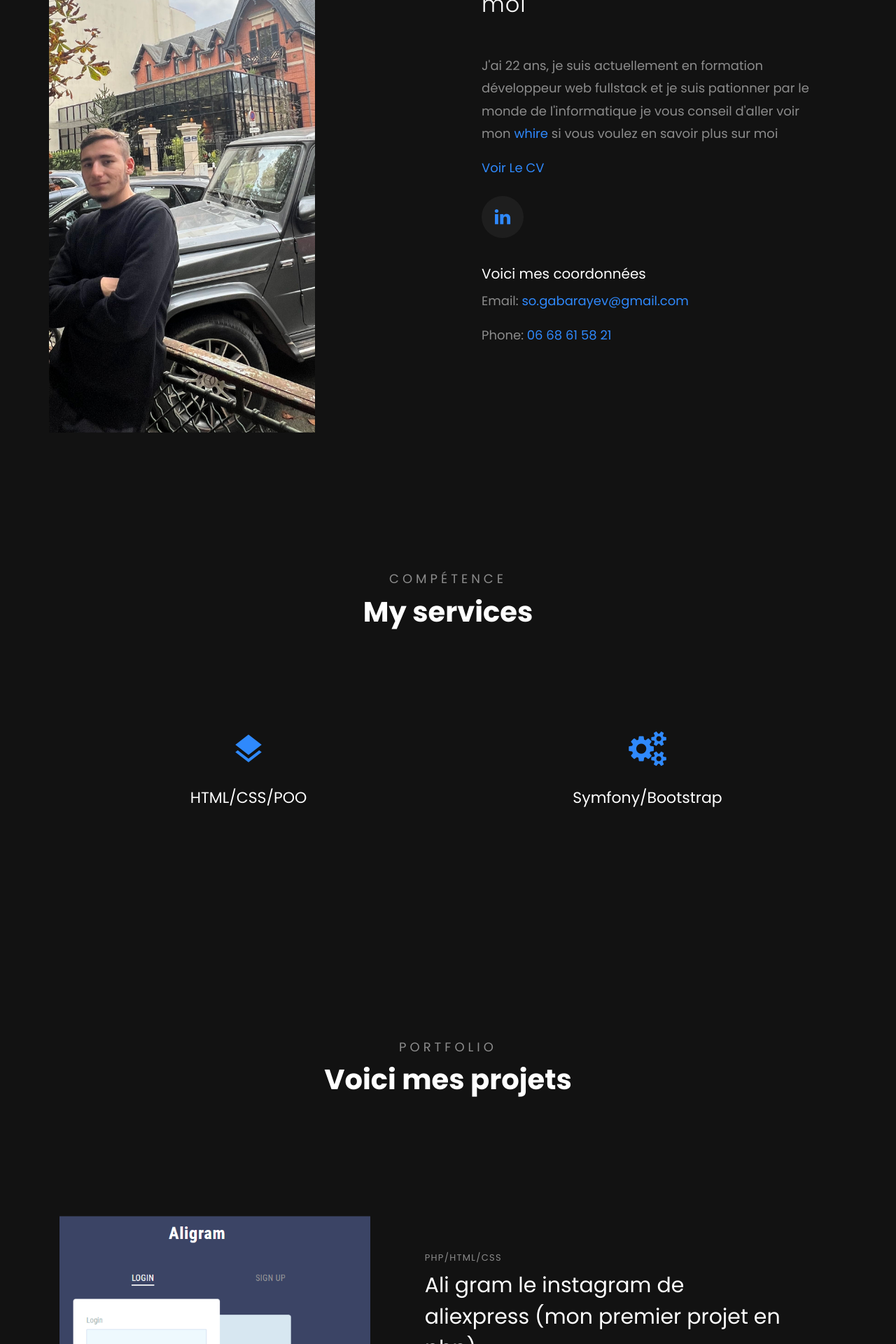
After one commit to SoslanGab/soslan-portfolio, a PHP site: page /index.php in a window 1280 px wide. The commit adds this page. Shown: the part 1040-2960 px from the top of the page at 70% size. Run offline with PHP 8.4, Linux system fonts and the light colour scheme; some libraries are stand-ins or nearby versions; some web fonts are replaced.

Commit message:
Modification CV

```diff
--- /dev/null
+++ b/footer.php
@@ -0,0 +1,27 @@
+<footer class="ftco-footer ftco-bg-dark ftco-section">
+    <div class="container">
+        <div class="row mb-5 justify-content-center">
+        <div class="col-md-5 text-center">
+            <div class="ftco-footer-widget mb-5">
+            <ul class="ftco-footer-social list-unstyled">
+
+                <li><a  target="_blank" href="https://fr.linkedin.com/in/soslan-gabarayev-214906249"><span class="icon-linkedin"></span></a></li>
+
+            </ul>
+            </div>
+            <div class="ftco-footer-widget">
+            <h2 class="mb-3">Contactez Moi</h2>
+            <p class="h3 email"><a href="mailto:so.gabarayev@gmail.com">so.gabarayev@gmail.com</a></p>
+            </div>
+        </div>
+        </div>
+        <div class="row">
+        <div class="col-md-12 text-center">
+
+            <p><!-- Link back to Colorlib can't be removed. Template is licensed under CC BY 3.0. -->
+    Copyright &copy;<script>document.write(new Date().getFullYear());</script> All rights reserved | Fait avec amour  <i class="icon-heart" aria-hidden="true" style="color: red;"></i> par <a href="https://colorlib.com" target="_blank">Soslan</a>
+    <!-- Link back to Colorlib can't be removed. Template is licensed under CC BY 3.0. --></p>
+        </div>
+        </div>
+    </div>
+</footer>
--- a/index.html
+++ b/index.php
@@ -1,31 +1,5 @@
 <!DOCTYPE html>
 <html lang="en">
-  <head>
-    <title>Portofolio Soslan</title>
-    <meta charset="utf-8">
-    <meta name="viewport" content="width=device-width, initial-scale=1, shrink-to-fit=no">
-
-    <link href="https://fonts.googleapis.com/css?family=Poppins:300,400,700" rel="stylesheet">
-
-    <link rel="stylesheet" href="css/open-iconic-bootstrap.min.css">
-    <link rel="stylesheet" href="css/animate.css">
-
-    <link rel="stylesheet" href="css/owl.carousel.min.css">
-    <link rel="stylesheet" href="css/owl.theme.default.min.css">
-    <link rel="stylesheet" href="css/magnific-popup.css">
-
-    <link rel="stylesheet" href="css/aos.css">
-
-    <link rel="stylesheet" href="css/ionicons.min.css">
-
-    <link rel="stylesheet" href="css/bootstrap-datepicker.css">
-    <link rel="stylesheet" href="css/jquery.timepicker.css">
-
-
-    <link rel="stylesheet" href="css/flaticon.css">
-    <link rel="stylesheet" href="css/icomoon.css">
-    <link rel="stylesheet" href="css/style.css">
-  </head>
   <body>
 
     <div class="KW_progressContainer">
@@ -34,27 +8,14 @@
       </div>
     </div>
     <div class="page">
-    <nav id="colorlib-main-nav" role="navigation">
-      <a href="#" class="js-colorlib-nav-toggle colorlib-nav-toggle active"><i></i></a>
-      <div class="js-fullheight colorlib-table">
-        <div class="img" style="background-image: url(images/author-2.jpg);"></div>
-        <div class="colorlib-table-cell js-fullheight">
-          <div class="row no-gutters">
-            <div class="col-md-12 text-center">
-              <h1 class="mb-4"><a href="index.html" class="logo">Soslan Gabaraev</a></h1>
-              <ul>
-                <li class="active"><a href="index.html"><span><small>01</small>Accueil</span></a></li>
-                <li><a href="about.html"><span><small>02</small>A propos</span></a></li>
-                <li><a href="services.html"><span><small>03</small>Services</span></a></li>
-                <li><a href="portfolio.html"><span><small>04</small>Portfolio</span></a></li>
-                <li><a href="blog.html"><span><small>05</small>Blog</span></a></li>
-                <li><a href="contact.html"><span><small>06</small>Contact</span></a></li>
-              </ul>
-            </div>
-          </div>
-        </div>
-      </div>
-    </nav>
+
+      <?php
+
+        include 'menu-nav.php'
+
+
+
+      ?>
 
     <div id="colorlib-page">
       <header>
@@ -108,7 +69,7 @@
                 <div class="p-5">
                   <h2 class="mb-5 background">Salut! Voici un résumer sur moi</h2>
                   <p>J'ai 22 ans, je suis actuellement en formation développeur web fullstack et je suis pationner par le monde de l'informatique   je vous conseil d'aller voir mon <a target="_blank" href="https://www.whire.me/@soslan">whire</a> si vous voulez en savoir plus sur moi</p>
-                  <p><a href="" download="Article_HTML5_download.txt">Télécharger l'article en TXT</a></p>
+                  <p><a target="_blank" href="CV/soslan_cv.pdf" download="soslan_cv">Voir Le CV</a></p>
                   <ul class="ftco-footer-social list-unstyled mt-4">
                     <li><a  target="_blank" href="https://fr.linkedin.com/in/soslan-gabarayev-214906249"><span class="icon-linkedin"></span></a></li>
                   </ul>
@@ -165,6 +126,9 @@
         </div>
       </section>
 
+
+
+
       <section class="ftco-section">
         <div class="container">
           <div class="row justify-content-center mb-5 pb-5">
@@ -175,46 +139,77 @@
           </div>
           <div class="row no-gutters">
           <div class="block-3 d-md-flex ftco-animate" data-scrollax-parent="true">
-            <a href="portfolio-single.html" class="image d-flex justify-content-center align-items-center" style="background-image: url('images/insta.png'); " data-scrollax=" properties: { translateY: '-30%'}">
+            <a target="_blank" href="https://soslan-insta.projets.garage404.com/" class="image d-flex justify-content-center align-items-center" style="background-image: url('images/insta.png'); " data-scrollax=" properties: { translateY: '-30%'}">
               <div class="icon d-flex text-center justify-content-center align-items-center">
                 <span class="icon-search"></span>
               </div>
             </a>
             <div class="text">
-              <h4 class="subheading uppercase">aligram</h4>
-              <h2 class="heading"><a href="portfolio-single.html">Ali gram le instagram de aliexpress (mon premier projet en php) </a></h2>
+              <h4 class="subheading uppercase">PHP/HTML/CSS</h4>
+              <h2 class="heading"><a target="_blank" href="https://soslan-insta.projets.garage404.com/">Ali gram le instagram de aliexpress (mon premier projet en php) </a></h2>
               <p>Aligram a été realisé en binomme je me suis occupé du front et un peu de back également, c'était ma première fois avec le PHP et j'en été ravi</p>
               <p><a target="_blank" href="https://soslan-insta.projets.garage404.com/">Voir le Projet</a></p>
             </div>
           </div>
           <div class="block-3 d-md-flex ftco-animate" data-scrollax-parent="true">
-            <a href="portfolio-single.html" class="image order-2 d-flex justify-content-center align-items-center" style="background-image: url('images/combat.png'); " data-scrollax=" properties: { translateY: '-30%'}">
+            <a target="_blank" href="https://soslan-combat.projets.garage404.com/" class="image order-2 d-flex justify-content-center align-items-center" style="background-image: url('images/combat.png'); " data-scrollax=" properties: { translateY: '-30%'}">
               <div class="icon d-flex text-center justify-content-center align-items-center">
                 <span class="icon-search"></span>
               </div>
             </a>
             <div class="text order-1">
-              <h4 class="subheading">Combat</h4>
-              <h2 class="heading"><a href="portfoli-singleo.html">Le Tp Combat</a></h2>
+              <h4 class="subheading">POO</h4>
+              <h2 class="heading"><a target="_blank" href="https://soslan-combat.projets.garage404.com/">Le Tp Combat</a></h2>
               <p>Ce Tp était travaillé en solo, c'est le Tp qui m'a le plus plus au vu de la thématique je suis un grand fan de combat alors je me suis régalé sur le front. C'était notre premier projet en POO</p>
               <p><a target="_blank" href="https://soslan-combat.projets.garage404.com/">Voir le Projet</a></p>
             </div>
           </div>
+
           <div class="block-3 d-md-flex ftco-animate" data-scrollax-parent="true">
-            <a href="portfolio-single.html" class="image d-flex justify-content-center align-items-center" style="background-image: url('images/work-3.jpg'); " data-scrollax=" properties: { translateY: '-30%'}">
+            <a target="_blank" href="https://soslan-luxury.projets.garage404.com/" class="image d-flex justify-content-center align-items-center" style="background-image: url('images/image-luxury.png'); " data-scrollax=" properties: { translateY: '-30%'}">
               <div class="icon d-flex text-center justify-content-center align-items-center">
                 <span class="icon-search"></span>
               </div>
             </a>
             <div class="text">
-              <h4 class="subheading">Luxury</h4>
-              <h2 class="heading"><a href="portfolio-single.html">Tp Luxury</a></h2>
+              <h4 class="subheading">Symfony</h4>
+              <h2 class="heading"><a target="_blank" href="https://soslan-luxury.projets.garage404.com/">Tp Luxury</a></h2>
               <p>Ce Tp est le premier Tp Symfony qu'on a fait-on l'a réalisé en solo, j'ai bien aimé Symfony j'aime beaucoup ce framework j'aimerais le perfectionner</p>
-              <p><a href="https://soslan-luxury.projets.garage404.com/">Voir le Projet</a></p>
+              <p><a target="_blank" href="https://soslan-luxury.projets.garage404.com/">Voir le Projet</a></p>
             </div>
           </div>
+
+          <div class="block-3 d-md-flex ftco-animate" data-scrollax-parent="true">
+            <a target="_blank" href="https://prestasoslan.projets.garage404.com/" class="image order-2 d-flex justify-content-center align-items-center" style="background-image: url('images/image_prestashop.png'); object-fit: contain ; " data-scrollax=" properties: { translateY: '-30%'}">
+              <div class="icon d-flex text-center justify-content-center align-items-center">
+                <span class="icon-search"></span>
+              </div>
+            </a>
+            <div class="text order-1">
+              <h4 class="subheading">PrestaShop</h4>
+              <h2 class="heading"><a target="_blank" href="https://prestasoslan.projets.garage404.com/">TP PrestaShop</a></h2>
+              <p>EFS(Elite Fighting Shop) c'est ma decouverte de PrestaShop un module assez sympa facile a utilisé pas trés compliqué a comprendre</p>
+              <p><a target="_blank" href="https://prestasoslan.projets.garage404.com/">Voir le Projet</a></p>
+            </div>
+          </div>
+
+          <div class="block-3 d-md-flex ftco-animate" data-scrollax-parent="true">
+            <a target="_blank" href="https://reactcombat.vercel.app/" class="image d-flex justify-content-center align-items-center" style="background-image: url('images/image-combat.png'); " data-scrollax=" properties: { translateY: '-30%'}">
+              <div class="icon d-flex text-center justify-content-center align-items-center">
+                <span class="icon-search"></span>
+              </div>
+            </a>
+            <div class="text">
+              <h4 class="subheading">React</h4>
+              <h2 class="heading"><a target="_blank" href="https://reactcombat.vercel.app/">Tp Luxury</a></h2>
+              <p>Ce Tp est le premier Tp React qu'on a fait-on l'a réalisé en solo, j'ai bien aimé React j'aime beaucoup ce framework j'aimerais le perfectionner</p>
+              <p><a target="_blank" href="https://reactcombat.vercel.app/">Voir le Projet</a></p>
+            </div>
+          </div>
+
+
         </div>
-        </div>
+      </div>
       </section>
 
       <section class="ftco-section ftco-counter" id="section-counter">
@@ -258,33 +253,11 @@
         </div>
       </section>
 
-      <footer class="ftco-footer ftco-bg-dark ftco-section">
-        <div class="container">
-          <div class="row mb-5 justify-content-center">
-            <div class="col-md-5 text-center">
-              <div class="ftco-footer-widget mb-5">
-                <ul class="ftco-footer-social list-unstyled">
 
-                  <li><a  target="_blank" href="https://fr.linkedin.com/in/soslan-gabarayev-214906249"><span class="icon-linkedin"></span></a></li>
+      <?php
+        include 'footer.php';
 
-                </ul>
-              </div>
-              <div class="ftco-footer-widget">
-                <h2 class="mb-3">Contactez Moi</h2>
-                <p class="h3 email"><a href="mailto:so.gabarayev@gmail.com">so.gabarayev@gmail.com</a></p>
-              </div>
-            </div>
-          </div>
-          <div class="row">
-            <div class="col-md-12 text-center">
-
-              <p><!-- Link back to Colorlib can't be removed. Template is licensed under CC BY 3.0. -->
-      Copyright &copy;<script>document.write(new Date().getFullYear());</script> All rights reserved | Fait avec amour  <i class="icon-heart" aria-hidden="true" style="color: red;"></i> par <a href="https://colorlib.com" target="_blank">Soslan</a>
-      <!-- Link back to Colorlib can't be removed. Template is licensed under CC BY 3.0. --></p>
-            </div>
-          </div>
-        </div>
-      </footer>
+      ?>
 
       <!-- loader -->
       <div id="ftco-loader" class="show fullscreen"><svg class="circular" width="48px" height="48px"><circle class="path-bg" cx="24" cy="24" r="22" fill="none" stroke-width="4" stroke="#eeeeee"/><circle class="path" cx="24" cy="24" r="22" fill="none" stroke-width="4" stroke-miterlimit="10" stroke="#F96D00"/></svg></div>
--- /dev/null
+++ b/menu-nav.php
@@ -0,0 +1,50 @@
+
+<head>
+    <title>Portofolio Soslan</title>
+    <meta charset="utf-8">
+    <meta name="viewport" content="width=device-width, initial-scale=1, shrink-to-fit=no">
+
+    <link href="https://fonts.googleapis.com/css?family=Poppins:300,400,700" rel="stylesheet">
+
+    <link rel="stylesheet" href="css/open-iconic-bootstrap.min.css">
+    <link rel="stylesheet" href="css/animate.css">
+
+    <link rel="stylesheet" href="css/owl.carousel.min.css">
+    <link rel="stylesheet" href="css/owl.theme.default.min.css">
+    <link rel="stylesheet" href="css/magnific-popup.css">
+
+    <link rel="stylesheet" href="css/aos.css">
+
+    <link rel="stylesheet" href="css/ionicons.min.css">
+
+    <link rel="stylesheet" href="css/bootstrap-datepicker.css">
+    <link rel="stylesheet" href="css/jquery.timepicker.css">
+
+
+    <link rel="stylesheet" href="css/flaticon.css">
+    <link rel="stylesheet" href="css/icomoon.css">
+    <link rel="stylesheet" href="css/style.css">
+  </head>
+
+
+
+
+<nav id="colorlib-main-nav" role="navigation">
+      <a href="#" class="js-colorlib-nav-toggle colorlib-nav-toggle active"><i></i></a>
+      <div class="js-fullheight colorlib-table">
+        <div class="img" style="background-image: url(images/photo.jpg);"></div>
+        <div class="colorlib-table-cell js-fullheight">
+          <div class="row no-gutters">
+            <div class="col-md-12 text-center">
+              <h1 class="mb-4"><a href="index.html" class="logo">Soslan Gabaraev</a></h1>
+              <ul>
+                <li class="active"><a href="index.html"><span><small>01</small>Accueil</span></a></li>
+                <li><a href="about.php"><span><small>02</small>A propos</span></a></li>
+                <li><a href="portfolio.html"><span><small>04</small>Portfolio</span></a></li>
+                <li><a href="blog.html"><span><small>05</small>Blog</span></a></li>
+              </ul>
+            </div>
+          </div>
+        </div>
+      </div>
+    </nav>
```
Also changed, not shown: about.php (renamed from about.html, +34 -96 lines), images/image-combat.png (added), images/image-luxury.png (added), images/image_prestashop.png (added), 1 other file.
